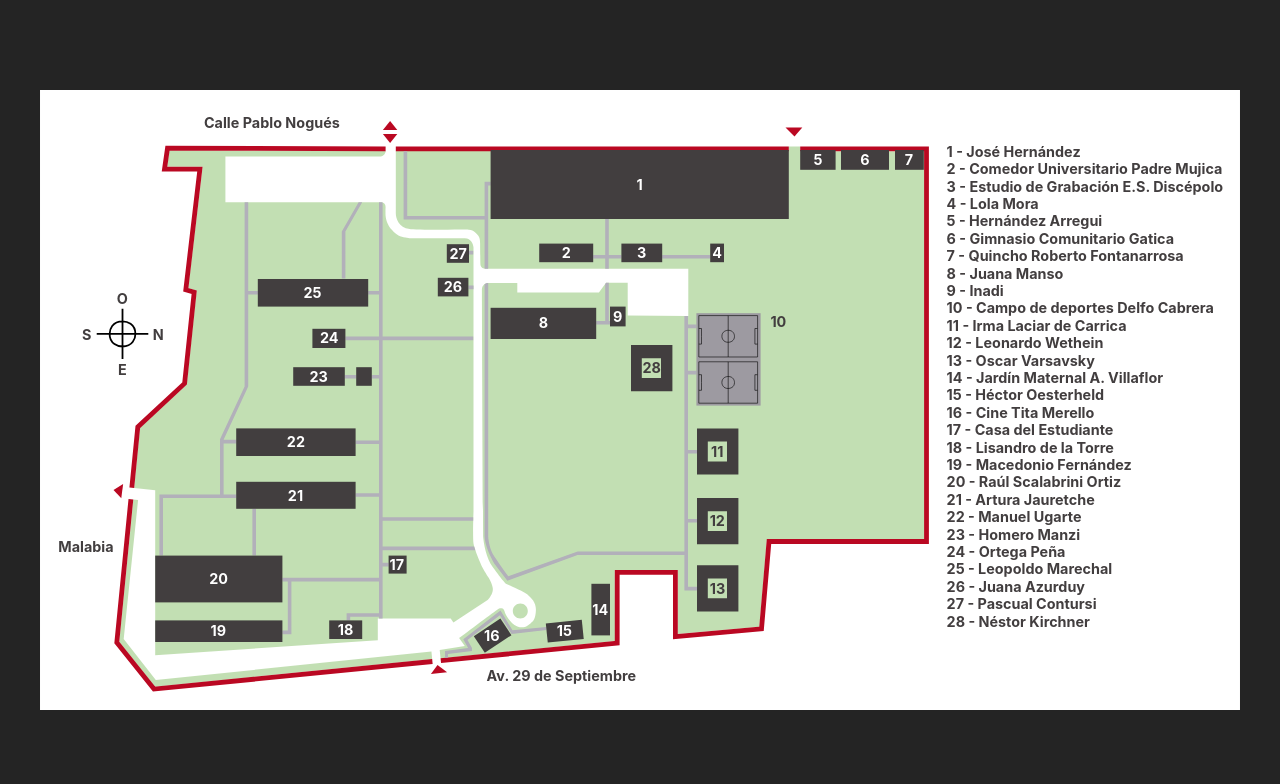
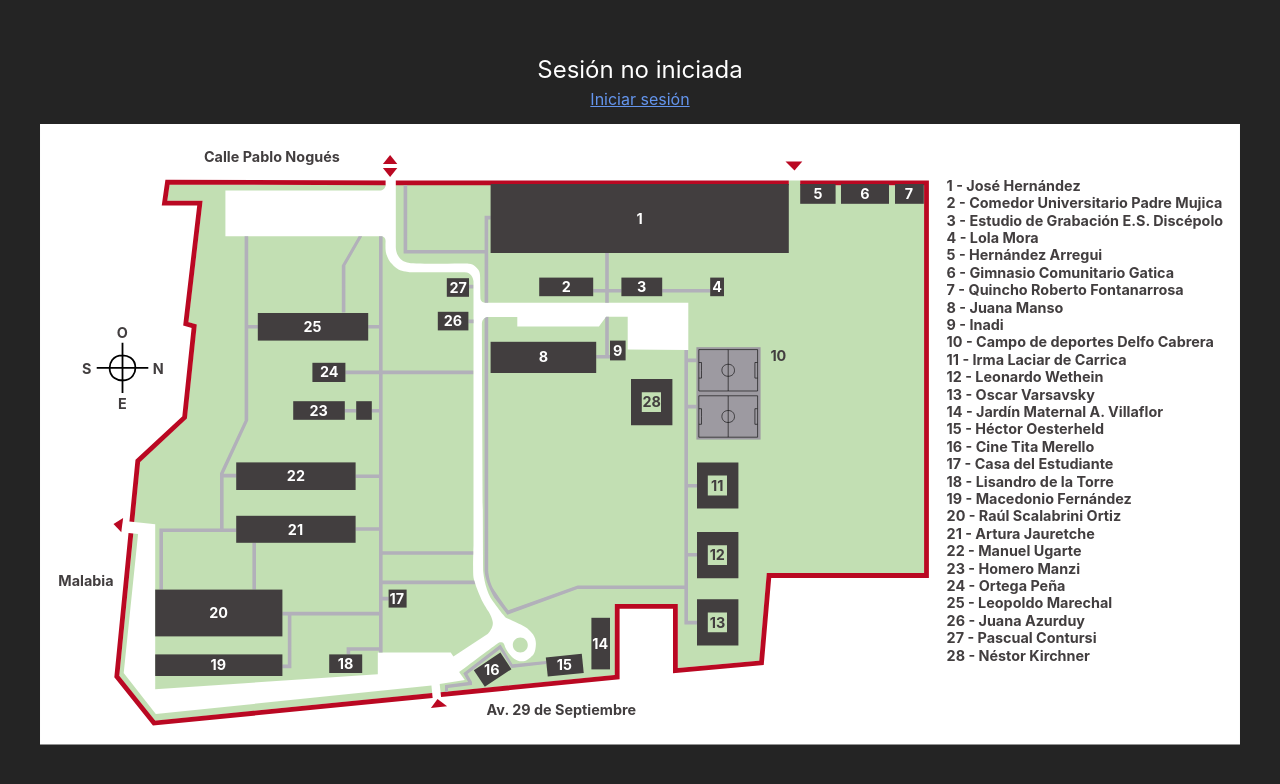
Before and after one commit to sarudev/grupo-01-OO2-2023, a React (Vite) app in the folder frontend/: page / in a window 1280 px wide. Shown: the top 784 px of the page. Built offline with nearby package versions, Linux system fonts and the light colour scheme; no server answers.

Commit message:
moving files

```diff
--- a/frontend/src/components/Dependencias.tsx
+++ b/frontend/src/components/Dependencias.tsx
@@ -10,7 +10,7 @@ import useLugarDependencia from '../hooks/useLugarDependencia'
 import useInput from '../hooks/useInput'
 import { UserRole } from '../types/enums'
 
-export default function Dependencias ({ lugar, userRole }: { lugar: Lugares, userRole: UserRole }) {
+export default function Dependencias ({ lugar, userRole, visible }: { lugar: Lugares, userRole: UserRole, visible: boolean }) {
   const dependencias = useAppSelector(s => s.dependencias)
   const [sortedDependencias, setSortedDependencias] = useState<IAula[] | IEstacionamiento[]>(dependencias as IAula[] | IEstacionamiento[])
   const { withoutS: nombreDependencia, withS: nombreDependenciaS } = useLugarDependencia(lugar.tipo)
--- a/frontend/src/components/Historial.tsx
+++ b/frontend/src/components/Historial.tsx
@@ -5,7 +5,7 @@ import useSelect from '../hooks/useSelect'
 import { SensorType } from '../types/enums'
 import List from './List'
 
-export default function Historial () {
+export default function Historial ({ visible }: { visible: boolean }) {
   const historial = useAppSelector(s => s.historial)
   const [sortedHistorial, setSortedHistorial] = useState(historial)
 
--- /dev/null
+++ b/frontend/src/components/LugarBot.tsx
@@ -0,0 +1,44 @@
+import { useLayoutEffect, useMemo } from 'react'
+import { useAppDispatch, useAppSelector } from '../hooks/Redux.'
+import useLugarDependencia from '../hooks/useLugarDependencia'
+import { type UserRole } from '../types/enums'
+import { type Lugares } from '../types/types'
+import { isEdificio, isParking } from '../types/typeguards'
+import { setSensores } from '../redux/reducer/sensores'
+import { setHistorial } from '../redux/reducer/historial'
+import { setDependencias } from '../redux/reducer/dependencias'
+import Tabs from './Tabs'
+import Dependencias from './Dependencias'
+import Sensores from './Sensores'
+import Historial from './Historial'
+
+export default function LugarBot ({ lugar, userRole }: { lugar: Lugares, userRole: UserRole }) {
+  const currentTab = useAppSelector(s => s.currentTab)
+  const dispatch = useAppDispatch()
+  const { withoutS: nombreDependencia } = useLugarDependencia(lugar.tipo)
+
+  const isDependencia = useMemo(() => currentTab != null && currentTab === nombreDependencia, [currentTab])
+  const isSensor = useMemo(() => currentTab === 'sensores', [currentTab])
+  const isHistorial = useMemo(() => currentTab === 'historial', [currentTab])
+
+  useLayoutEffect(() => {
+    const deps = isEdificio(lugar) ? lugar.aulas : isParking(lugar) ? lugar.estacionamientos : null
+    dispatch(setDependencias(deps))
+    dispatch(setSensores(lugar.sensores))
+    console.log(lugar)
+    dispatch(setHistorial(lugar.historial))
+  }, [])
+
+  return (
+    <div className="bot">
+      <nav>
+        <Tabs tabsNames={['estado', nombreDependencia, 'sensores', 'historiales sensores']} />
+      </nav>
+      <div className="content">
+        {isDependencia && <Dependencias lugar={lugar} userRole={userRole} visible={isDependencia} />}
+        {isSensor && <Sensores lugar={lugar} userRole={userRole} visible={isSensor} />}
+        {isHistorial && <Historial visible={isHistorial} />}
+      </div>
+  </div>
+  )
+}
--- /dev/null
+++ b/frontend/src/components/LugarTop.tsx
@@ -0,0 +1,28 @@
+import { Link } from 'react-router-dom'
+import Icon from '../components/Icon'
+import { firstUpper } from '../utils/utils'
+import { Routes, type UserRole } from '../types/enums'
+import { type Lugares } from '../types/types'
+
+export default function LugarTop ({ lugar, userRole }: { lugar: Lugares, userRole: UserRole }) {
+  return (
+    <div className="top">
+      <div className="icon">
+        <Icon svgName={lugar.tipo} />
+      </div>
+      <div className="text">
+        <div className="text-container">
+          <div className="title">{firstUpper(lugar.tipo)}</div>
+          <div className="description">{lugar.nombre}</div>
+        </div>
+        <div className="session-container">
+          <Link className="back" to={lugar.lugar == null ? '/' : `/${lugar.lugar.tipo}/${lugar.lugar.nombre}`}>Volver a {lugar?.lugar?.nombre ?? 'Campus'}</Link>
+          <div className="session">
+            <span>Sesión iniciada como {userRole}</span>
+            <Link className="logout" to={Routes.Logout}>Cerrar sesión</Link>
+          </div>
+        </div>
+      </div>
+    </div>
+  )
+}
--- a/frontend/src/components/Sensores.tsx
+++ b/frontend/src/components/Sensores.tsx
@@ -11,7 +11,7 @@ import AddButton from './AddButton'
 import useSelect from '../hooks/useSelect'
 import { apiUrl } from '../utils/utils'
 
-export default function Sensores ({ lugar, userRole }: { lugar: Lugares, userRole: UserRole }) {
+export default function Sensores ({ lugar, userRole, visible }: { lugar: Lugares, userRole: UserRole, visible: boolean }) {
   const sensores = useAppSelector(s => s.sensores)
   const { Select, option } = useSelect(['Todos', 'Activo', 'Inactivo'])
   const [sortedSensores, setSortedSensores] = useState(sensores)
--- a/frontend/src/hooks/useCarteliowo.tsx
+++ b/frontend/src/hooks/useCarteliowo.tsx
@@ -1,8 +1,8 @@
-import { useEffect } from 'react'
+import { useLayoutEffect } from 'react'
 import { getBuildingDataset } from '../utils/utils'
 
 export default function useCartelitowo (cartelitoId: string, setCurrentBuilding: React.Dispatch<React.SetStateAction<string>>) {
-  useEffect(() => {
+  useLayoutEffect(() => {
     const svgs = document.querySelectorAll('.building')
     const cartelitowo = document.querySelector(`#${cartelitoId}`) as HTMLDivElement
 
--- a/frontend/src/pages/Index.tsx
+++ b/frontend/src/pages/Index.tsx
@@ -1,4 +1,4 @@
-import { useState } from 'react'
+import { useState, useLayoutEffect } from 'react'
 import { ReactComponent as Campus } from '../assets/campus.svg'
 import useBuildingSelector from '../hooks/useBuildingSelector'
 import useBuildingNameSelector from '../hooks/useBuildingNameSelector'
@@ -6,18 +6,45 @@ import useBuildingNavigation from '../hooks/useBuildingNavigation'
 import useCartelitowo from '../hooks/useCarteliowo'
 import MouseCartelito from '../components/Cartelitowo'
 import '../styles/campus.scss'
+import { Link } from 'react-router-dom'
+import { Routes, type UserRole } from '../types/enums'
+import axios, { AxiosError } from 'axios'
+import { type UserData } from '../types/types'
 
 export default function Index () {
   const [currentBuilding, setCurrentBuilding] = useState('')
+  const [userRole, setUserRole] = useState<UserRole | null>(null)
+  const [loggedIn, setLoggedIn] = useState<boolean>(false)
   useBuildingSelector()
   useBuildingNameSelector()
   useCartelitowo('cartelitowo', setCurrentBuilding)
 
   useBuildingNavigation()
 
+  useLayoutEffect(() => {
+    const request = async () => {
+      try {
+        const { data } = await axios.get(Routes.BaseUrl + Routes.UserData, { withCredentials: true }) as { data: UserData }
+        setUserRole(data.role)
+        setLoggedIn(true)
+      } catch (err: unknown) {
+        if (err instanceof AxiosError) {
+          if (err.response?.status === 401) {
+            setLoggedIn(false)
+          }
+        }
+      }
+    }
+    void request()
+  }, [])
+
   return (
     <div className="campus-container">
       <MouseCartelito text={currentBuilding} />
+      <div className="session">
+        {loggedIn ? <span>Sesión iniciada como {userRole}</span> : <span>Sesión no iniciada</span>}
+        <Link className="logout" to={loggedIn ? Routes.Logout : Routes.Login}>{loggedIn ? 'Cerrar' : 'Iniciar'} sesión</Link>
+      </div>
       <Campus />
     </div>
   )
--- a/frontend/src/styles/campus.scss
+++ b/frontend/src/styles/campus.scss
@@ -2,6 +2,7 @@
   width: 100%;
   height: 100%;
   display: flex;
+  flex-direction: column;
   align-items: center;
   justify-content: center;
 
@@ -20,6 +21,23 @@
 
     &.visible {
       opacity: 1;
+    }
+  }
+
+  .session {
+    color: white;
+    width: 100%;
+    margin-bottom: 15px;
+    display: flex;
+    flex-direction: column;
+    text-align: center;
+    align-items: center;
+    justify-content: center;
+    gap: 5px;
+    font-size: 24px;
+
+    a {
+      font-size: 16px;
     }
   }
 
--- a/frontend/src/styles/lugar.scss
+++ b/frontend/src/styles/lugar.scss
@@ -55,6 +55,7 @@
 
       .session-container {
         width: max-content;
+        text-align: center;
 
         .back {
           width: max-content;
@@ -67,11 +68,8 @@
           margin-top: 15px;
           display: flex;
           flex-direction: column;
-          align-items: center;
-          justify-content: center;
           gap: 5px;
           font-size: 16px;
-
         }
       }
     }
@@ -80,9 +78,11 @@
   .bot {
     width: 100%;
     flex-grow: 1;
+    height: max-content;
     display: flex;
     align-items: center;
     flex-direction: column;
+    overflow-y: hidden;
 
     nav {
       border-radius: 20px 20px 0 0;
@@ -136,6 +136,7 @@
       display: flex;
       flex-direction: column;
       border-top: 1px solid var(--border-color);
+      overflow-y: hidden;
 
       .filter {
         border-bottom: 1px solid var(--border-color);
@@ -207,10 +208,11 @@
         }
       }
 
+      // flex-grow 1 a esto, heigth max-content a filter y addbutton
       .list {
         width: 100%;
-        height: calc(100vh - 304px);
-        overflow-y: auto;
+        flex-grow: 1;
+        overflow-y: scroll;
 
         &.empty {
           flex-grow: 1;
```
Also changed, not shown: frontend/src/main.tsx (+3 -6 lines), frontend/src/pages/Lugar.tsx (+7 -49 lines).
